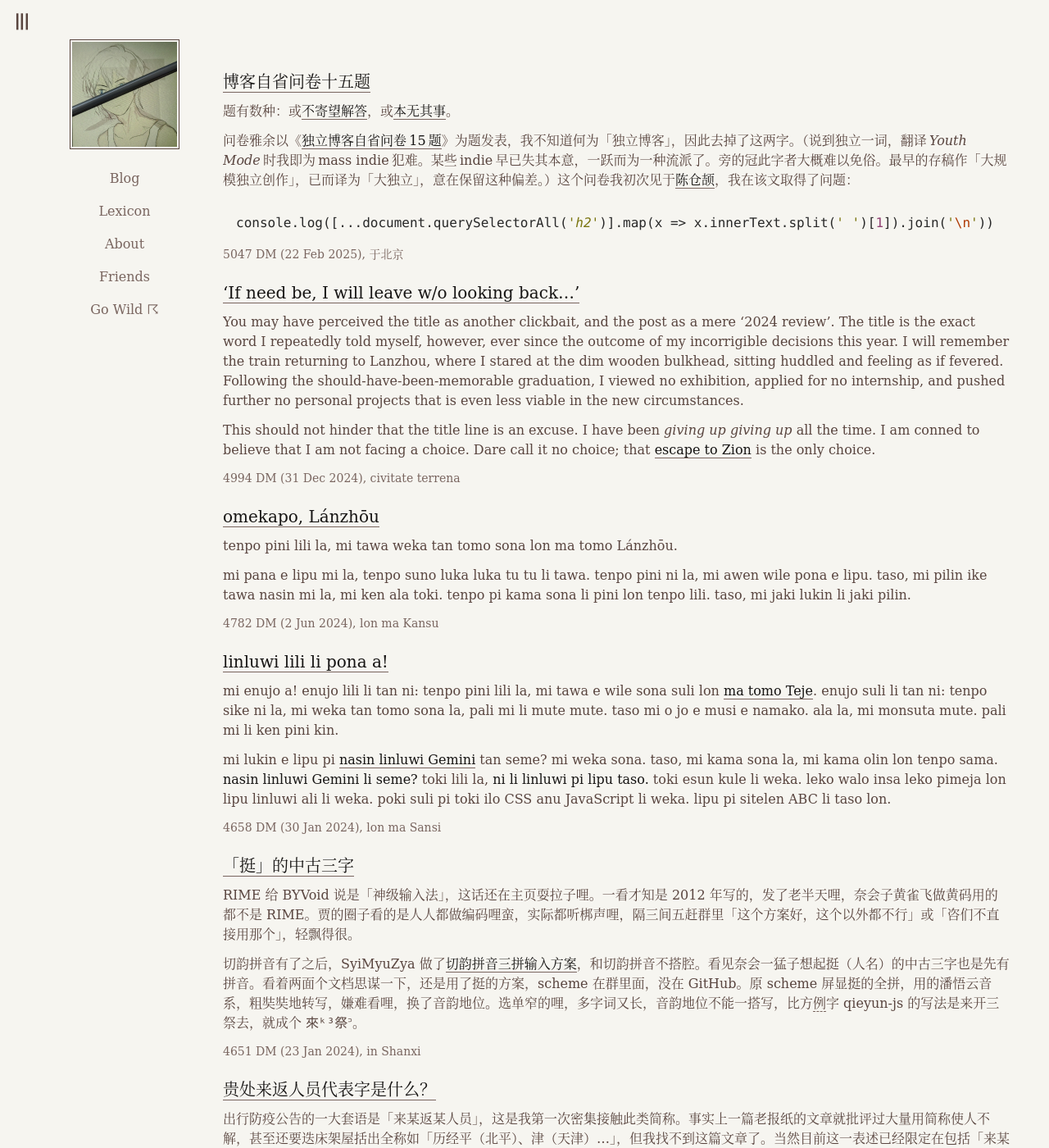
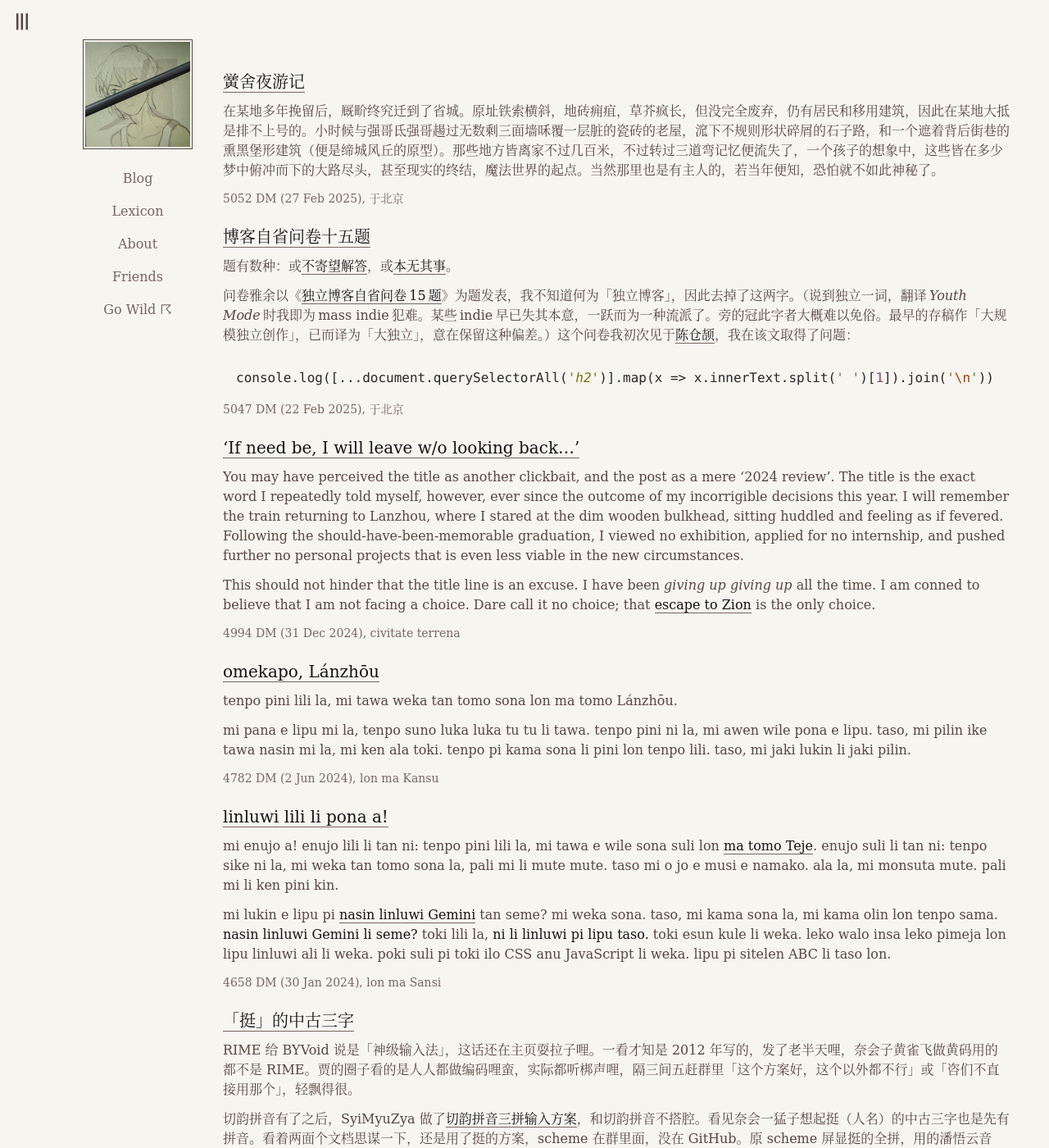
Before and after one commit to 0xis-cn/0xis-cn, a Jekyll site: the page built from blog/index.html, in a window 1280 px wide and 1400 px high. Shown: the whole window at 82% size. Built offline with Jekyll 4.4.1, drawn with Linux system fonts in a browser that asks for light colours; the list of posts is cut into pages by our own code; some of the changed text lies outside the part shown.

Commit message:
ni li nasa taso

```diff
--- /dev/null
+++ b/_posts/2025-02-27-in-the-abandoned-campus.md
@@ -0,0 +1,22 @@
+---
+layout: post
+title: 黉舍夜游记
+lang: cmn
+ciemmwue: 于北京
+---
+
+在某地多年挽留后，厩畍终究迁到了省城。原址铁索横斜，地砖痈疽，草芥疯长，但没完全废弃，仍有居民和移用建筑，因此在某地大抵是排不上号的。小时候与强哥氐强哥𧼮过无数剩三面墙咊覆一层脏的瓷砖的老屋，溛下不规则形状碎屑的石子路，和一个遮着背后街巷的熏黑堡形建筑（便是缔城风丘的原型）。那些地方皆离家不过几百米，不过转过三道弯记忆便流失了，一个孩子的想象中，这些皆在多少梦中俯冲而下的大路尽头，甚至现实的终结，魔法世界的起点。当然那里也是有主人的，若当年便知，恐怕就不如此神秘了。
+
+<!--more-->
+
+夜游发生于去夏 DM 4870。现在才写成博文，自是本觉得不值一提，毕竟那不是废墟，而是开放路面的一部分（只是没有开灯），不时还有路人穿着幽暗的近道。但今日盯着四元桥横斜的路，回忆着令人不断上调电脑屏幕亮度的吊顶、一尘不染的剪刀脚键盘、和恰到好处倾侧的亚克力支架，我不得不试图返回这些浸染砂子黄尘的记忆，意图在那里寻找共鸣。
+
+是否人力就能遏止自然的老化呢？如果是，代价几许？这种「现代」是否注定只能留给特定的所在？我们能真的抛下起源的记忆，作为没有开始，两端无限广延的线存在么？正如这里喧闹的一群群人，欣快的、愤怒的、卿卿我我的、忘乎所以的，知道会被附以「当时只道是寻常」么？
+
+<figure><img src="https://s21.ax1x.com/2025/03/03/pEGsqmV.md.jpg" alt="由门和窗可见建筑内部，分别是写有标语的门厅和发绿的走廊"><figcaption>仍使用的部分，在一片晦暗中很孤独。</figcaption></figure>
+<figure><img src="https://s21.ax1x.com/2025/03/03/pEGsHO0.md.jpg" alt="稀疏的树坛中与树等量齐观地立着附有「请勿骑车下坡」文字的下陡坡警示标志"><figcaption>陡坡撤去了灯，阴风怒号。坡上是废弃的复印部，贴着一张写有店主 QQ 的纸，我扫了一下，昵称还是复印部的。</figcaption></figure>
+<figure><img src="https://s21.ax1x.com/2025/03/03/pEGs7yq.md.jpg" alt="一条路斜在画面中，画面中央远处惟一亮的路灯照出一个梭形区域"><figcaption>不止有一条坡。从开放路面到这里有一个高台，内部是另个建筑，下方曾经穿行着悠闲的人。</figcaption></figure>
+<figure><img src="https://s21.ax1x.com/2025/03/03/pEGsjkF.md.jpg" alt="一个导示牌"><figcaption>设计由前卫走向陈旧，牌子前的空旷地面曾经响着吉他。</figcaption></figure>
+<figure><img src="https://s21.ax1x.com/2025/03/03/pEGsOTU.md.jpg" alt="褪色的金属材质邮箱"><figcaption>居民区声音处处可闻。看到这种金属光泽便知大有年头，这是某一时期的特征么？</figcaption></figure>
+<figure><img src="https://s21.ax1x.com/2025/03/03/pEGsLwT.md.jpg" alt="镜头低矮，有树干、楼底部、和突起的地砖"><figcaption>如果居民还有孩子，翻过的地面不能畅快穿过了。</figcaption></figure>
+<figure><img src="https://s21.ax1x.com/2025/03/03/pEGsTln.md.jpg" alt="灯照亮远处的一段路，此外路面昏暗"><figcaption>外界的高楼轮廓草芥般侵入道路两旁。</figcaption></figure>
--- a/_sass/drawer.scss
+++ b/_sass/drawer.scss
@@ -2,8 +2,12 @@ $mobile-width: 24em	!default;
 $mobile-opacity: .7	!default;
 
 .ml-drawer-inside {
-	padding: 3em 8px;
+	padding: 1em;
+	margin: 2em auto;
+	border-radius: 1em;
 	overflow: auto;
+	width: calc(min(224px, 100%));
+	backdrop-filter: blur(6px);
 }
 
 .ml-drawer {
@@ -48,11 +52,6 @@ $drawer-offset: $drawer-width + 16px;
 .ml-drawer[open] {
 	width: 100%;
 	z-index: 10;
-}
-
-.ml-drawer-inside {
-	max-width: calc(min($mobile-width, 100%));
-	backdrop-filter: blur(6px);
 }
 
 @media screen and (min-width: 960px) {
```
